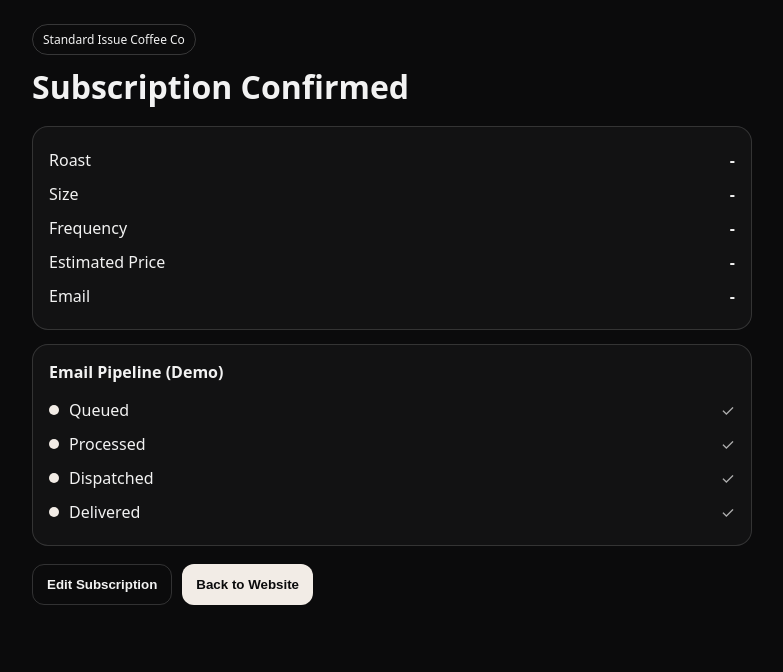
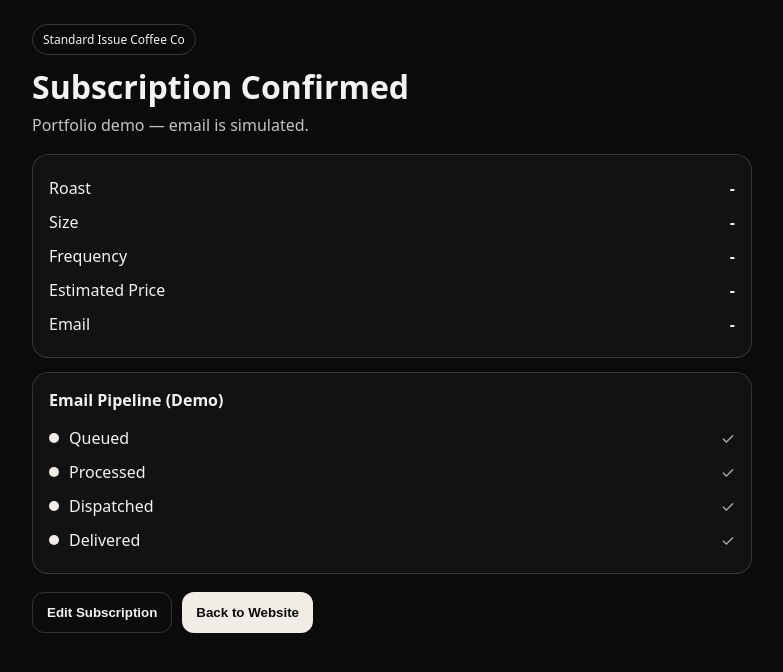
Before and after one commit to masonbarneslv/standard-issue-coffee-co., a Next.js app: page /confirm in a window 1280 px wide. Shown: the top 672 px of the page, without its empty margins (248-1031 px from the left). Built offline with nearby package versions, Linux system fonts and the light colour scheme.

Commit message:
Update confirm page.jsx 4

```diff
--- a/app/confirm/page.jsx
+++ b/app/confirm/page.jsx
@@ -1,10 +1,17 @@
-"use client"; // 🔴 MUST BE FIRST LINE
-export const dynamic = "force-dynamic";
+"use client";
 
-import { useEffect, useState } from "react";
+import { Suspense, useEffect, useState } from "react";
 import { useSearchParams, useRouter } from "next/navigation";
 
 export default function ConfirmPage() {
+  return (
+    <Suspense fallback={<LoadingUI />}>
+      <ConfirmInner />
+    </Suspense>
+  );
+}
+
+function ConfirmInner() {
   const params = useSearchParams();
   const router = useRouter();
 
@@ -17,7 +24,6 @@ export default function ConfirmPage() {
 
   const [step, setStep] = useState(0);
 
-  // Fake email pipeline animation
   useEffect(() => {
     const timers = [
       setTimeout(() => setStep(1), 400),
@@ -33,6 +39,7 @@ export default function ConfirmPage() {
         <header style={styles.header}>
           <div style={styles.badge}>Standard Issue Coffee Co</div>
           <h1 style={styles.title}>Subscription Confirmed</h1>
+          <p style={styles.subtitle}>Portfolio demo — email is simulated.</p>
 
           {emailStatus === "sent_demo" && (
             <div style={styles.banner}>
@@ -62,12 +69,10 @@ export default function ConfirmPage() {
         </section>
 
         <div style={styles.actions}>
-          <button
-            style={styles.btnGhost}
-            onClick={() => router.push("/subscribe")}
-          >
+          <button style={styles.btnGhost} onClick={() => router.push("/subscribe")}>
             Edit Subscription
           </button>
+
           <button
             style={styles.btn}
             onClick={() =>
@@ -77,6 +82,21 @@ export default function ConfirmPage() {
           >
             Back to Website
           </button>
+        </div>
+      </div>
+    </main>
+  );
+}
+
+function LoadingUI() {
+  return (
+    <main style={styles.page}>
+      <div style={styles.shell}>
+        <div style={styles.card}>
+          <div style={{ opacity: 0.85, fontWeight: 800 }}>Loading confirmation…</div>
+          <div style={{ opacity: 0.6, marginTop: 8, fontSize: 13 }}>
+            Preparing subscription details.
+          </div>
         </div>
       </div>
     </main>
@@ -125,6 +145,7 @@ const styles = {
     fontSize: 12,
   },
   title: { margin: "10px 0 6px", fontSize: 32 },
+  subtitle: { margin: 0, opacity: 0.8 },
   banner: {
     marginTop: 12,
     padding: 12,
```
